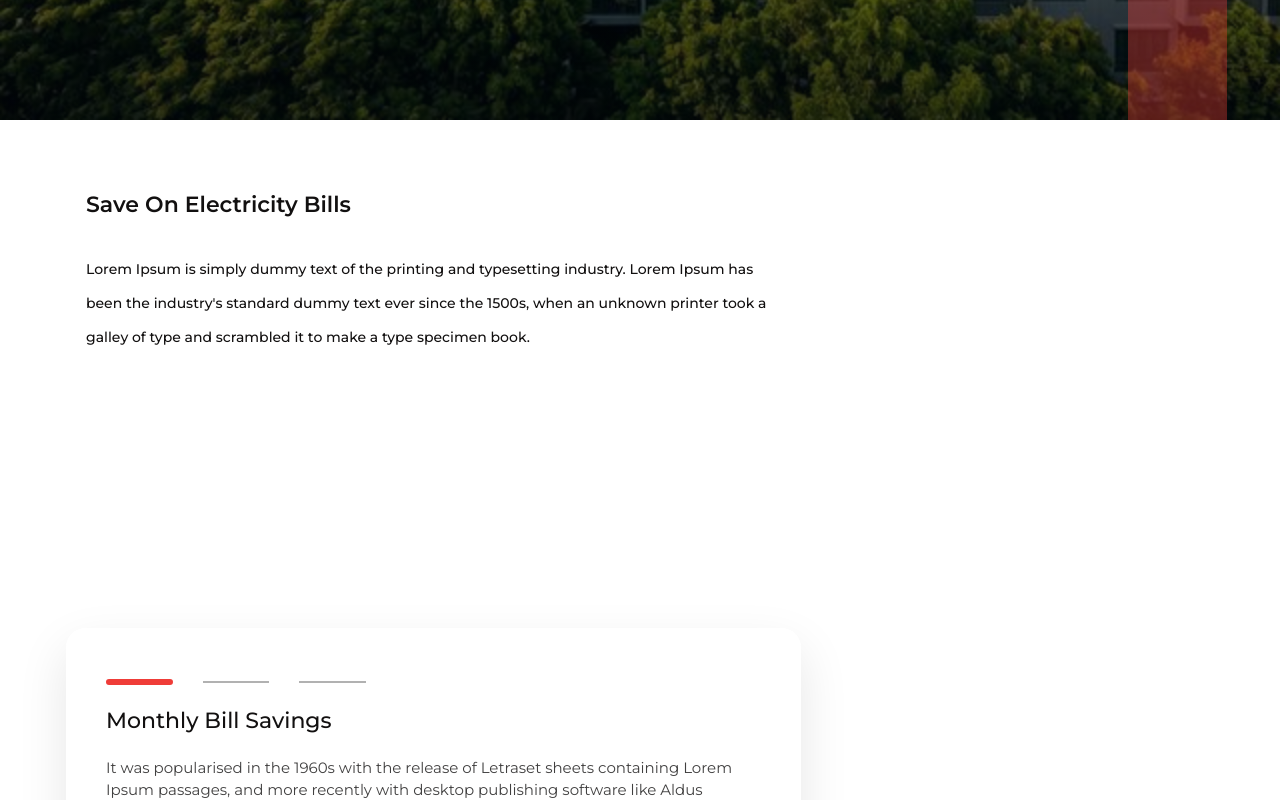
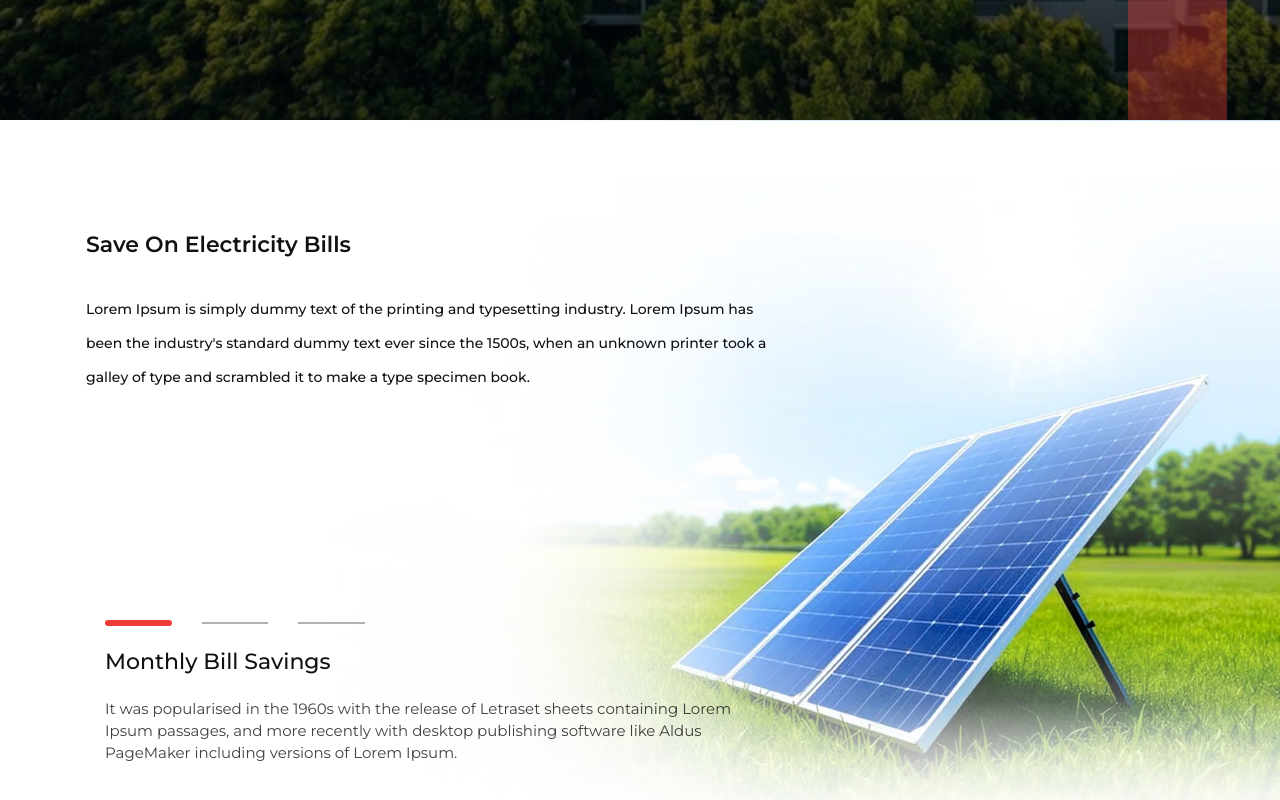
Before and after one commit to Zlaark/G-power, a Next.js app: page / in a window 1280 px wide. Shown: the part 680-1480 px from the top of the page. Built offline with nearby package versions, Linux system fonts and the light colour scheme.

Commit message:
feat: add new homepage sections SaveOnBills, SleekDurable, SolarHome, FeaturesCarousel, and GridGoesDown, along with related assets.

```diff
--- a/src/app/page.tsx
+++ b/src/app/page.tsx
@@ -13,7 +13,7 @@ import { Footer } from "@/sections/Footer";
 
 export default function Home() {
   return (
-    <main className="flex min-h-screen flex-col">
+    <main className="flex min-h-screen flex-col overflow-x-hidden">
       <Navbar />
       <Hero3 />
       <SaveOnBills />
--- a/src/sections/FeaturesCarousel.tsx
+++ b/src/sections/FeaturesCarousel.tsx
@@ -31,7 +31,7 @@ export const FeaturesCarousel = () => {
     const [paused, setPaused] = useState(false);
 
     return (
-        <section className="relative w-full bg-white pt-4 pb-4 md:pt-[60px] md:pb-[40px] lg:pt-[80px] lg:pb-[50px] overflow-hidden">
+        <section className="relative w-full bg-white pt-8 pb-8 md:pt-[80px] md:pb-[60px] lg:pt-[100px] lg:pb-[70px] overflow-hidden">
             <div className="mx-auto max-w-[1920px] relative w-full flex flex-col gap-[30px] md:gap-[40px]">
 
                 <style dangerouslySetInnerHTML={{
@@ -61,10 +61,10 @@ export const FeaturesCarousel = () => {
                             <div
                                 key={index}
                                 className="flex-shrink-0 flex flex-col gap-3 md:gap-6 lg:gap-[30px]"
-                                style={{ width: 'clamp(260px, calc(50vw - 102px - 37px), 631px)' }}
+                                style={{ width: 'clamp(220px, calc(33vw - 102px), 480px)' }}
                             >
                                 {/* Image Card */}
-                                <div className="w-full h-[30vh] max-h-[300px] md:h-[35vh] lg:h-[45vh] lg:max-h-[450px] min-h-[200px] rounded-[16px] lg:rounded-[20px] overflow-hidden relative bg-white shadow-sm group">
+                                <div className="w-full h-[35vh] max-h-[350px] md:h-[40vh] lg:h-[50vh] lg:max-h-[500px] min-h-[220px] rounded-[16px] lg:rounded-[20px] overflow-hidden relative bg-white shadow-sm group">
                                     <img
                                         src={card.image}
                                         alt={card.title}
--- a/src/sections/GridGoesDown.tsx
+++ b/src/sections/GridGoesDown.tsx
@@ -3,7 +3,7 @@ import { FadeIn } from '@/components/FadeIn';
 export const GridGoesDown = () => {
     return (
         <section className="relative w-full pb-[40px] md:pb-[60px] lg:pb-[20px]">
-            <div className="mx-auto max-w-[1920px] relative">
+            <div className="mx-auto relative">
                 <div className="w-full aspect-square md:aspect-[21/9] lg:h-[800px] lg:max-h-[1000px] relative overflow-hidden">
 
 
--- a/src/sections/SaveOnBills.tsx
+++ b/src/sections/SaveOnBills.tsx
@@ -7,8 +7,28 @@ export const SaveOnBills = () => {
             <div className="mx-auto max-w-[1920px] relative">
 
 
+                {/* Background Image Container */}
+                <div className="absolute top-0 right-0 w-full md:w-[85%] h-full z-0 hidden md:block">
+                    <div className="absolute inset-0 w-[60%] bg-gradient-to-r from-white via-white/90 to-transparent z-10" />
+                    <img
+                        src="/home2.webp"
+                        alt="Solar Panel Field"
+                        className="w-full h-full object-cover object-right"
+                    />
+                </div>
+
+                {/* Mobile Background Image (visible only on small screens) */}
+                <div className="absolute top-0 right-0 w-full h-[50%] z-0 md:hidden opacity-30">
+                    <div className="absolute inset-0 bg-gradient-to-b from-white via-white/80 to-transparent z-10" />
+                    <img
+                        src="/home2.webp"
+                        alt="Solar Panel Field mobile"
+                        className="w-full h-full object-cover"
+                    />
+                </div>
+
                 {/* Top Content: Title & Description */}
-                <div className="w-full max-w-[700px] px-[20px] md:px-[60px] lg:ml-[86px] lg:px-0 pt-[40px] md:pt-[60px] lg:pt-[60px] flex flex-col gap-[15px] md:gap-[23px]">
+                <div className="w-full max-w-[700px] px-[20px] md:px-[60px] lg:ml-[86px] lg:px-0 pt-[40px] md:pt-[60px] lg:pt-[100px] flex flex-col gap-[15px] md:gap-[23px] relative z-10">
                     <FadeIn delay={100} direction="right">
                         <h2
                             className="font-semibold leading-tight md:leading-[49px] w-full text-[#121010]"
@@ -28,12 +48,10 @@ export const SaveOnBills = () => {
                 </div>
 
                 {/* Solar Panel Image Area */}
-                <div className="relative w-full h-auto min-h-[300px] md:h-[500px] mt-[40px]">
+                <div className="relative w-full h-auto min-h-[300px] md:h-[400px] mt-[40px] z-10">
 
                     {/* Monthly Bill Savings Card — IntersectionObserver triggers slide-in */}
-                    <div
-                        className="relative md:absolute md:left-[66px] md:bottom-[20px] w-full md:w-[735px] max-w-[calc(100%-40px)] mx-auto md:mx-0 bg-white/90 backdrop-blur-md rounded-[20px] shadow-[0_20px_50px_rgba(0,0,0,0.1)] border border-white/40 mb-[40px] md:mb-0 z-10 group cursor-default"
-                    >
+                    <FadeIn delay={500} direction="up" className="relative md:absolute md:left-[66px] md:bottom-[20px] w-full md:w-[735px] max-w-[calc(100%-40px)] mx-auto md:mx-0 bg-white/60 backdrop-blur-md md:bg-transparent md:backdrop-blur-none rounded-[20px] md:rounded-none shadow-[0_20px_50px_rgba(0,0,0,0.1)] md:shadow-none border border-white/40 md:border-none mb-[40px] md:mb-0 group cursor-default">
                         <div className="px-[20px] md:px-[39px] py-[30px] md:py-[50px]">
                             <div className="flex flex-col gap-[15px] md:gap-[19px]">
 
@@ -61,7 +79,7 @@ export const SaveOnBills = () => {
                                 </p>
                             </div>
                         </div>
-                    </div>
+                    </FadeIn>
                 </div>
 
             </div>
--- a/src/sections/SleekDurable.tsx
+++ b/src/sections/SleekDurable.tsx
@@ -3,16 +3,16 @@ import { FadeIn } from '@/components/FadeIn';
 export const SleekDurable = () => {
 
     return (
-        <section className="relative w-full overflow-hidden">
-            <div className="mx-auto max-w-[1920px] relative">
+        <section className="relative w-full overflow-hidden rounded-none">
+            <div className="relative w-full">
 
 
                 {/* Background Image Container */}
-                <div className="w-full h-screen md:h-[100vh] min-h-[700px] max-h-[1100px] relative overflow-hidden">
+                <div className="w-full h-screen md:h-[100vh] min-h-[700px] max-h-[1100px] relative overflow-hidden rounded-none">
                     <img
                         src="/home4.png"
                         alt="Sleek and Durable Solar Panels"
-                        className="w-full h-full object-fill"
+                        className="w-full h-full object-cover rounded-none"
                     />
 
                     {/* Base gradient for general readability */}
--- a/src/sections/SolarHome.tsx
+++ b/src/sections/SolarHome.tsx
@@ -2,9 +2,9 @@ import { FadeIn } from '@/components/FadeIn';
 
 export const SolarHome = () => {
     return (
-        <section className="relative w-full px-[20px] md:px-[40px] lg:px-[86px] py-[30px] md:py-[50px]">
-            <div className="mx-auto max-w-[1920px]">
-                <div className="w-full h-[50vw] max-h-[700px] min-h-[260px] relative overflow-hidden rounded-[20px]">
+        <section className="relative w-full py-[30px] md:py-[50px]">
+            <div className="mx-auto max-w-[1920px] relative">
+                <div className="w-full h-[50vw] max-h-[700px] min-h-[260px] relative overflow-hidden">
                     <img
                         src="/home8.png"
                         alt="Modern Home with Solar Panels and Electric Vehicle"
```
Also changed, not shown: public/home2.webp (added), src/assets/home2.webp (added).
